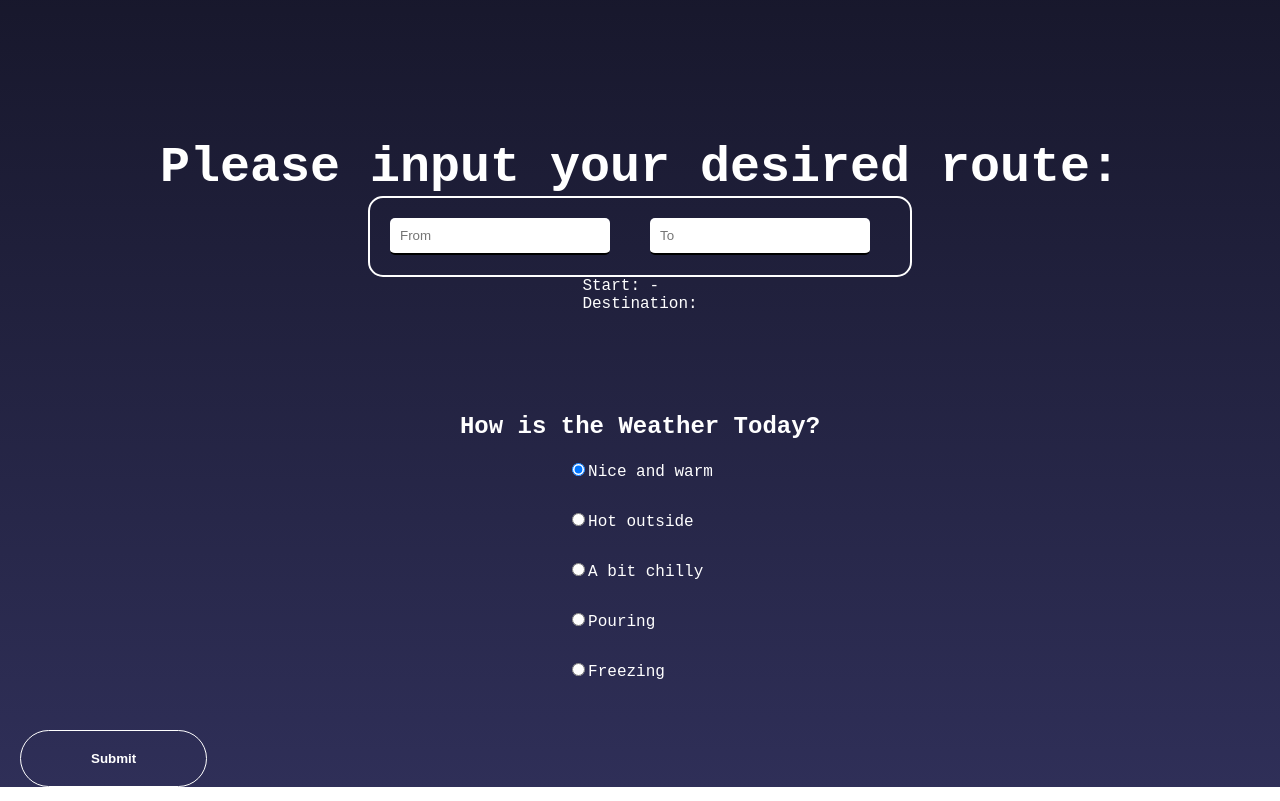
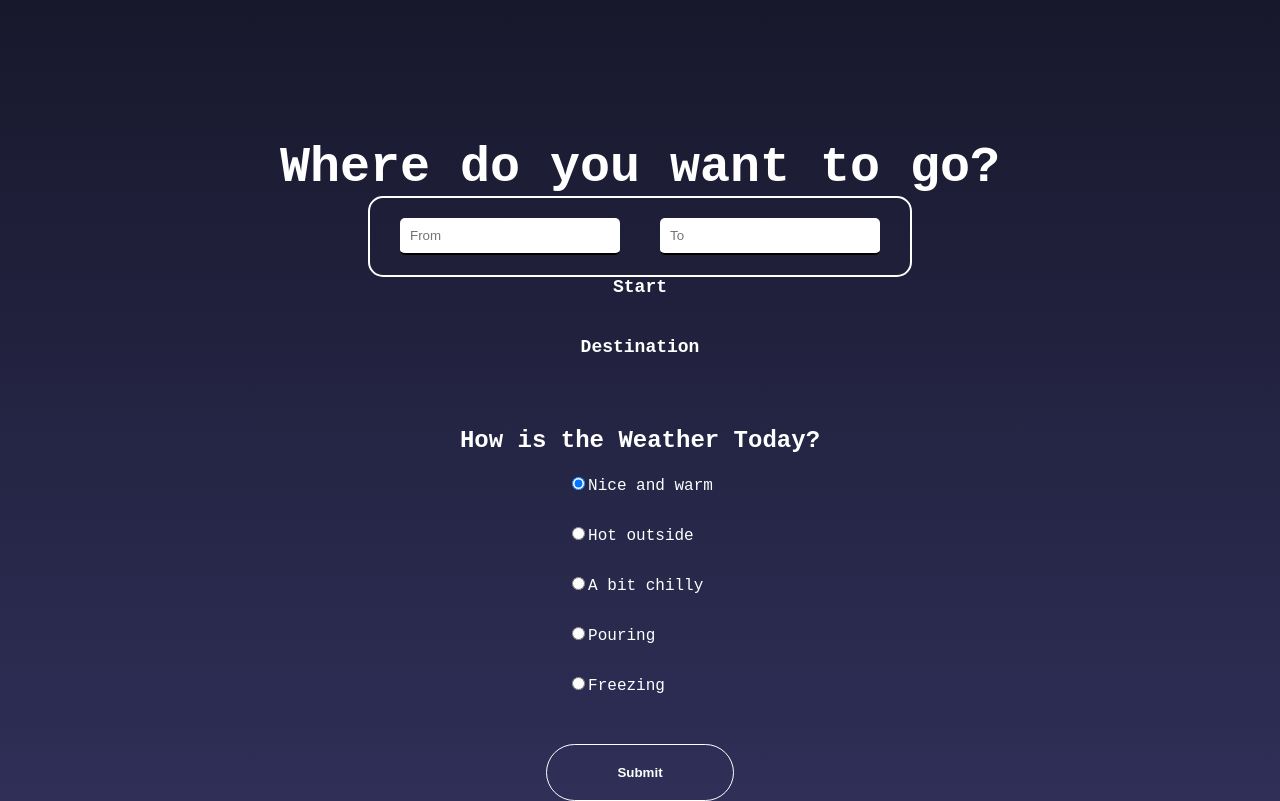
Before and after one commit to VietRocHack/RocMap, a React (Create React App) app in the folder front-end/roc-map/: page / in a window 1280 px wide. Shown: the part 800-1601 px from the top of the page. Built offline with nearby package versions, Linux system fonts and the light colour scheme.

Commit message:
Add start and end

```diff
--- a/front-end/roc-map/src/App.css
+++ b/front-end/roc-map/src/App.css
@@ -98,7 +98,7 @@ html {
   align-items: center;
   /* height: 35vh;  */
   flex-direction: column;
-  margin-bottom: 100px;
+  margin-bottom: 50px;
 }
 
 .input-container {
@@ -221,7 +221,7 @@ input[type="text"] {
 
 .button-container {
   display: flex;
-  justify-content: space-between;
+  justify-content: center;
   margin-top: 20px;
   padding: 0 20px;
 }
@@ -252,3 +252,10 @@ submit-button:focus {
   font-weight: 800;
   font-family: 'Courier New', Courier, monospace;
 }
+
+.clarify-info-text {
+	font-size: large;
+	max-width: 400px;
+	text-align: center;
+	margin-bottom: 20px;
+}
--- a/front-end/roc-map/src/App.js
+++ b/front-end/roc-map/src/App.js
@@ -81,11 +81,13 @@ function App() {
     setIsStartVisible(false);
     setIsEndVisible(false);
 
+    if (field === "start") {
       const matchingDoors = doorsData.find((door) => door.name === hall.name);
       if (matchingDoors) {
         setAvailableDoors(matchingDoors.doors);
       } else {
         setAvailableDoors([]);
+      }
     }
   };
 
@@ -101,8 +103,8 @@ function App() {
 
   const showResultDiv = () => {
     var dirRequest = {
-      startDoorId: "10",
-      endHallId: "4",
+      startDoorId: startDoorId,
+      endHallId: selectedEndLocation.id,
       weather: weatherQuality,
     };
     setCurLoc(0);
@@ -177,9 +179,10 @@ function App() {
           </button>
         </div>
       </div>
-
+      {
+        !showResult &&
         <div className="content" ref={resultRef}>
-        <p className="form-description"> Please input your desired route: </p>
+          <p className="form-description"> Where do you want to go? </p>
           <div className="form-container">
             <div className="input-container">
               <div class="autocomplete-wrapper">
@@ -217,7 +220,6 @@ function App() {
               <div className="doors-dropdown">
                 {selectedStartLocation && availableDoors.length > 0 && (
                   <select onChange={(event) => {
-                  console.log(event.target.value);
                     setStartDoorId(event.target.value);
                   }}>
                     <option value={null}>Select a door</option>
@@ -265,30 +267,18 @@ function App() {
                   </div>
                 ) : null}
               </div>
-
-            <div className="doors-dropdown">
-              {selectedEndLocation && availableDoors.length > 0 && (
-                <select>
-                  <option value="">Select a door</option>
-                  {availableDoors.map((door, index) => {
-                    const matchingDescription = doorDescription.find((desc) => desc.id === door);
-
-                    return (
-                      <option key={index} value={door}>
-                        {matchingDescription.doorDescription}
-                      </option>
-                    )
-                  })}
-                </select>
-              )}
-            </div>
-
             </div>
 
 
             <div className="clarify-info">
-            <div>Start: {startValue} - {startDoorId && doorDescription.find((desc) => desc.id === startDoorId).doorDescription} </div>
-            <div>Destination: {destinationValue}</div>
+              <div className="clarify-info-text">
+                <b>Start</b>
+                <br />
+                {startValue}
+                <br />
+                {startDoorId && doorDescription.find((desc) => desc.id === startDoorId).doorDescription} </div>
+              <div className="clarify-info-text"
+              ><b>Destination</b> <br />{destinationValue}</div>
             </div></div>
           <WeatherRating weatherQuality={weatherQuality} setWeatherQuality={setWeatherQuality} />
           <div className="button-container">
@@ -296,9 +286,11 @@ function App() {
               Submit
             </button>
           </div>
-      </div>
+        </div >
+      }
 
-      {showResult && (
+      {
+        showResult && (
           <div className="result">
             <div className="image-container">
               <img
@@ -347,7 +339,8 @@ function App() {
               <button className="button-find-another" onClick={() => setShowResult(false)}>Find another route</button>
             </div>
           </div>
-      )}
+        )
+      }
     </>
   );
 }
```
Lines whose indentation alone changed are shown as unchanged.
